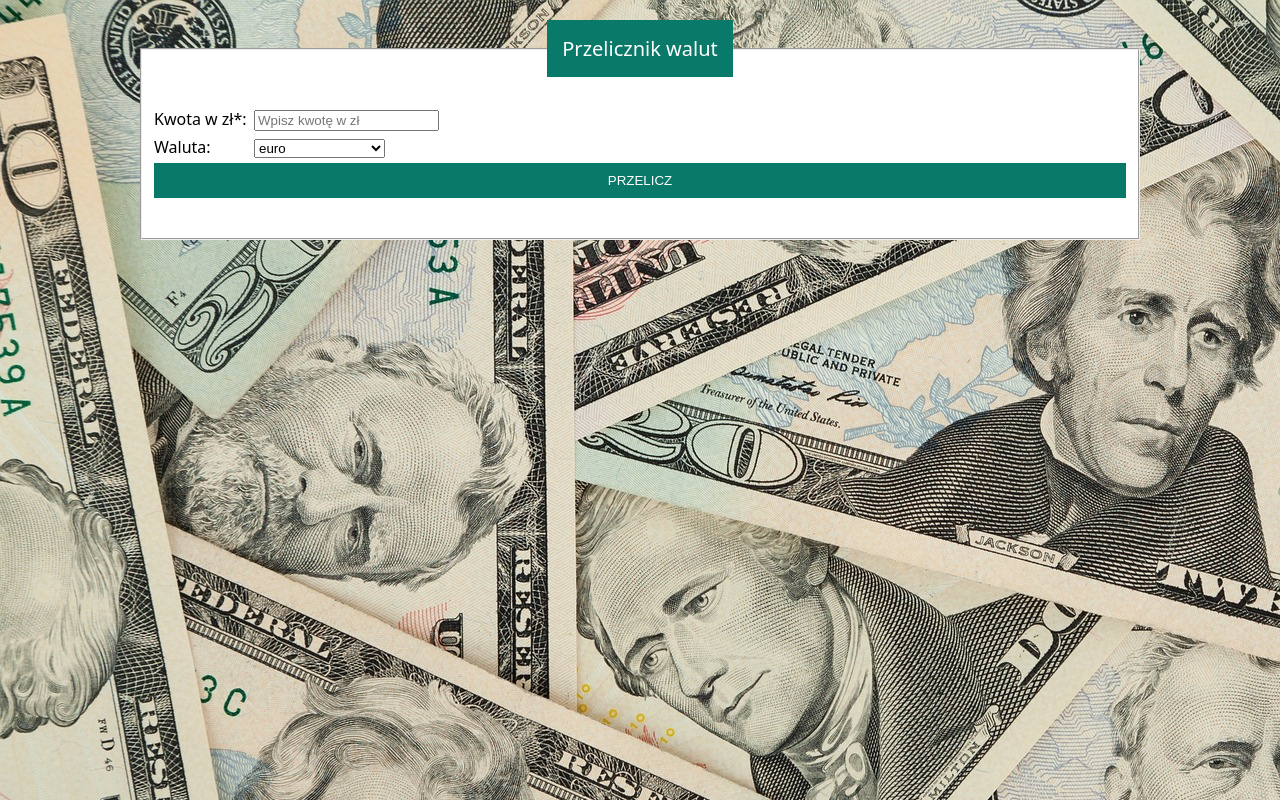
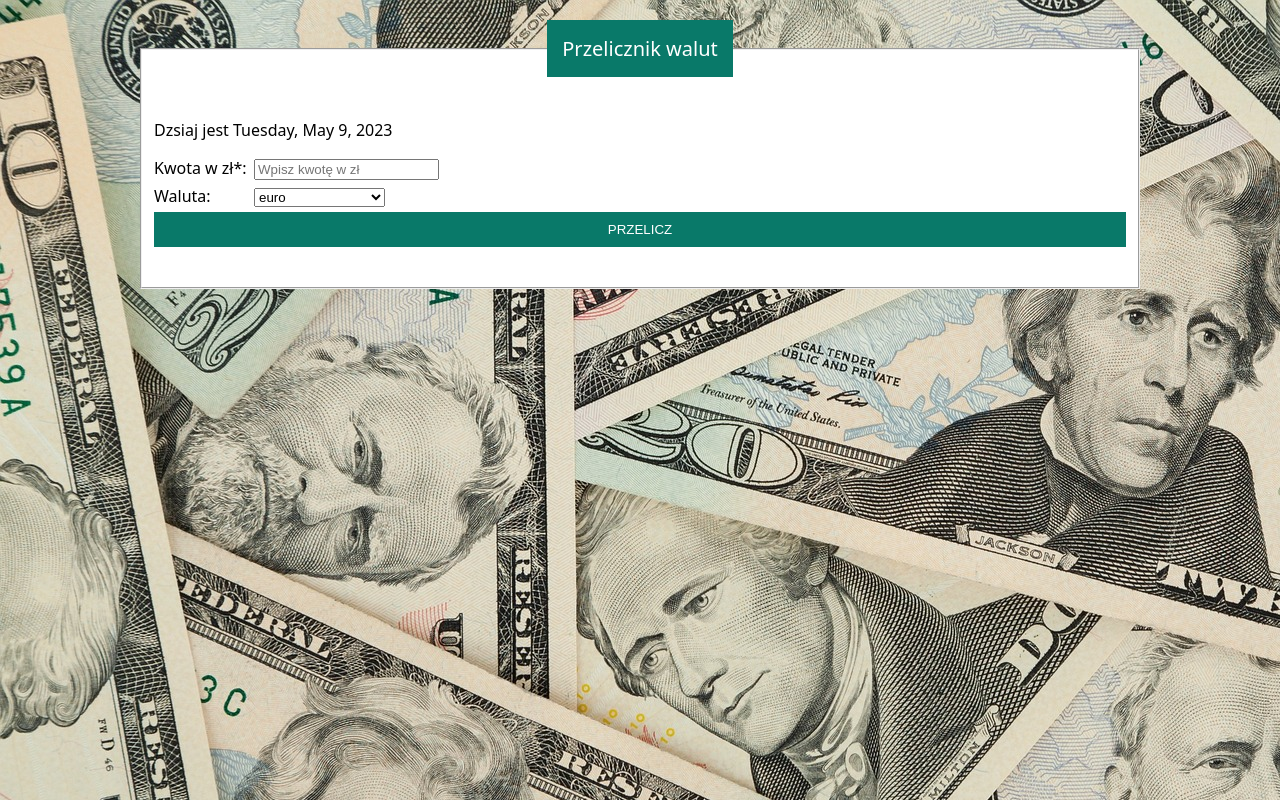
Before and after one commit to blankapalucka/currency-converter-react, a React (Create React App) app: page / in a window 1280 px wide. Built offline with nearby package versions, Linux system fonts and the light colour scheme.

Commit message:
date added

```diff
--- a/src/App.js
+++ b/src/App.js
@@ -6,6 +6,7 @@ import React, { useState } from 'react';
 
 
 function App() {
+
 
   const [result, setResult] = useState();
 
@@ -23,6 +24,7 @@ function App() {
   return (
     <div className="body element">
 
+
       <Form
         result={result}
         calculateResult={calculateResult}
--- /dev/null
+++ b/src/Date/index.js
@@ -0,0 +1,19 @@
+import React, { useState, useEffect } from 'react';
+
+const Calendar = () => {
+    const [currentDate, setCurrentDate] = useState('');
+
+    useEffect(() => {
+      const date = new Date();
+      setCurrentDate(date.toLocaleDateString(undefined,
+        { month: "long", weekday: "long", day: "numeric", year: "numeric"
+        },));
+    }, []);
+
+    return (
+      <div>
+        <p> Dzsiaj jest  {currentDate}</p>
+      </div>
+    );
+  };
+export default Calendar;
--- a/src/Form/index.js
+++ b/src/Form/index.js
@@ -2,6 +2,7 @@ import React, { useState } from 'react';
 import "./style.css";
 import { currencies } from './currencies';
 import { Result } from './Result';
+import Calendar from '../Date';
 
 
 export const Form = ({ calculateResult, result }) => {
@@ -20,6 +21,8 @@ export const Form = ({ calculateResult, result }) => {
         <legend className="form__legend">Przelicznik walut
         </legend>
         <div>
+        <Calendar
+      />
           <label>
             <span className="form__labelText">
               Kwota w zł*:
```
